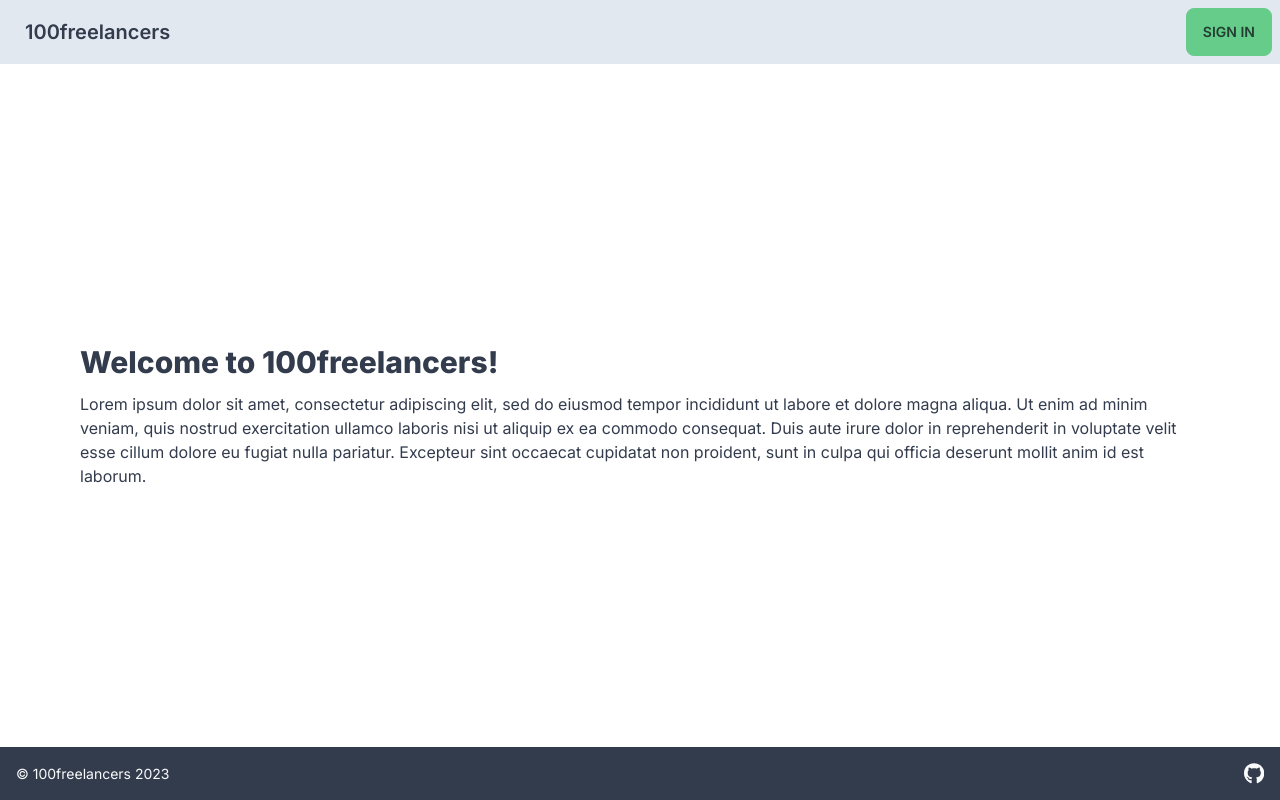
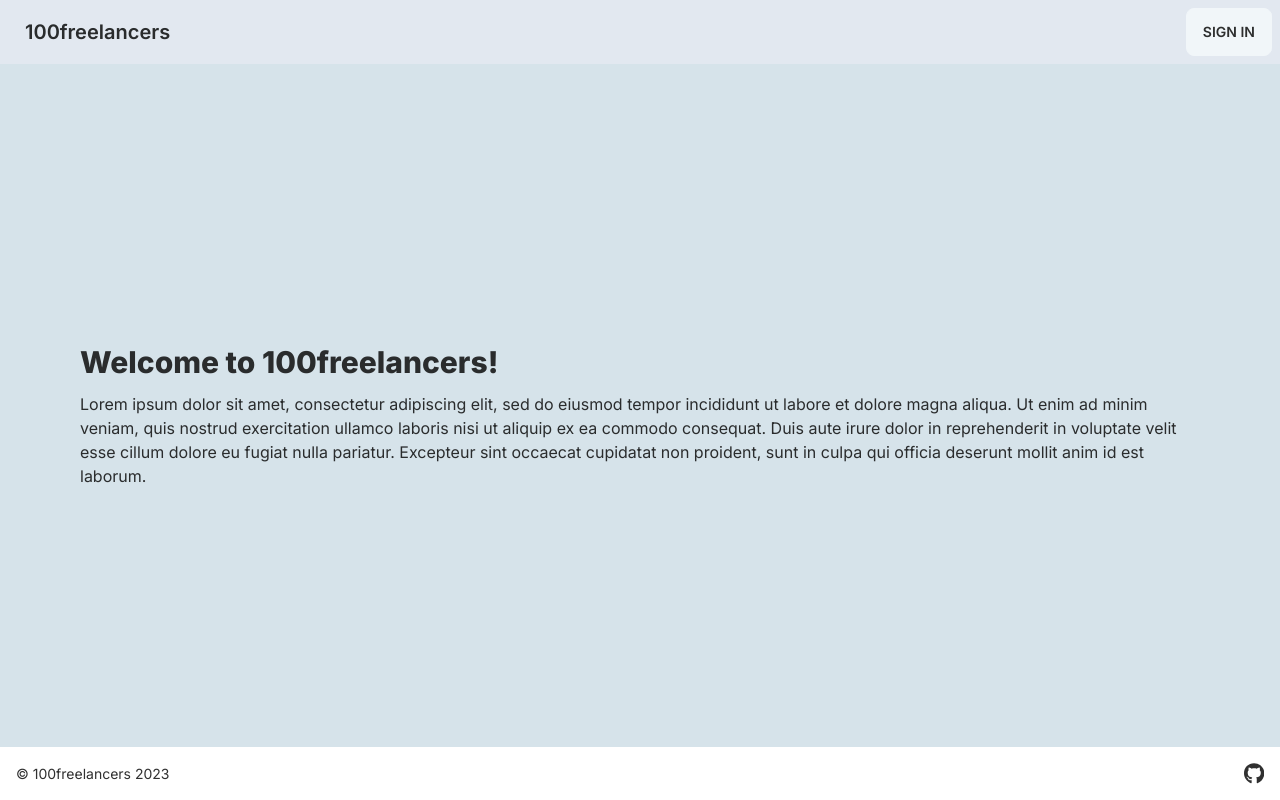
Before and after one commit to devlarabar/100freelancers, a Next.js app in the folder client/: page / in a window 1280 px wide. Built offline with nearby package versions, Linux system fonts and the light colour scheme; no server answers.

Commit message:
add custom colors to light and dark daisy UI themes

```diff
--- a/client/tailwind.config.js
+++ b/client/tailwind.config.js
@@ -19,12 +19,22 @@ module.exports = {
   daisyui: {
 		themes: [{
 			light: {
-				...require("daisyui/src/theming/themes")["[data-theme=emerald]"],
-			}
+				// ...require("daisyui/src/theming/themes")["[data-theme=emerald]"],
+                "primary": "#F1F6F9",
+                "secondary": "#142833",
+                "accent": "#0089B6",
+                "neutral": "#fff",
+                "base-100": "#D7E4EB",
+            }
 		}, {
 			dark: {
-				...require("daisyui/src/theming/themes")["[data-theme=dark]"],
-			}
+				// ...require("daisyui/src/theming/themes")["[data-theme=dark]"],
+                "primary": "#355565",
+                "secondary": "#D7E4EB",
+                "accent": "#0089B6",
+                "neutral": "#fff",
+                "base-100": "#142833",
+            }
 		}],
 	},
 }
```
